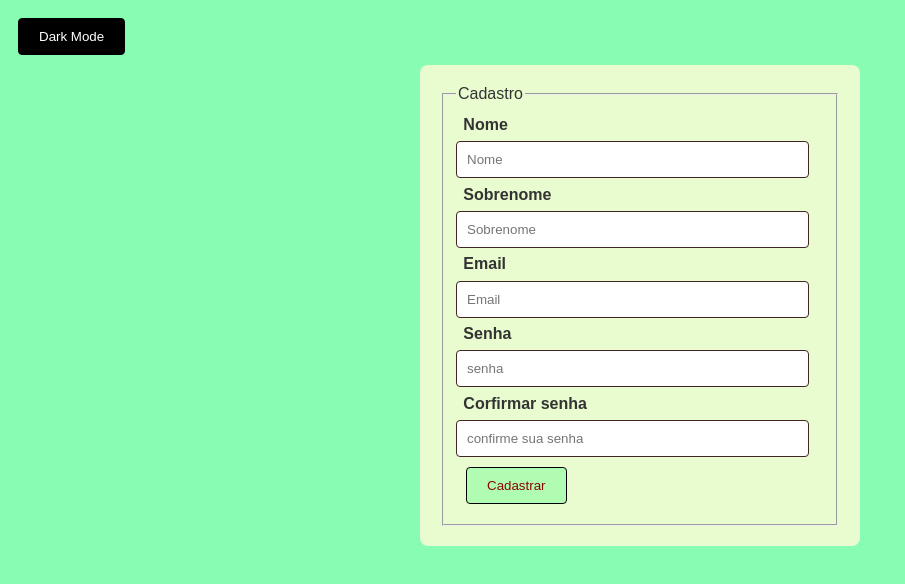
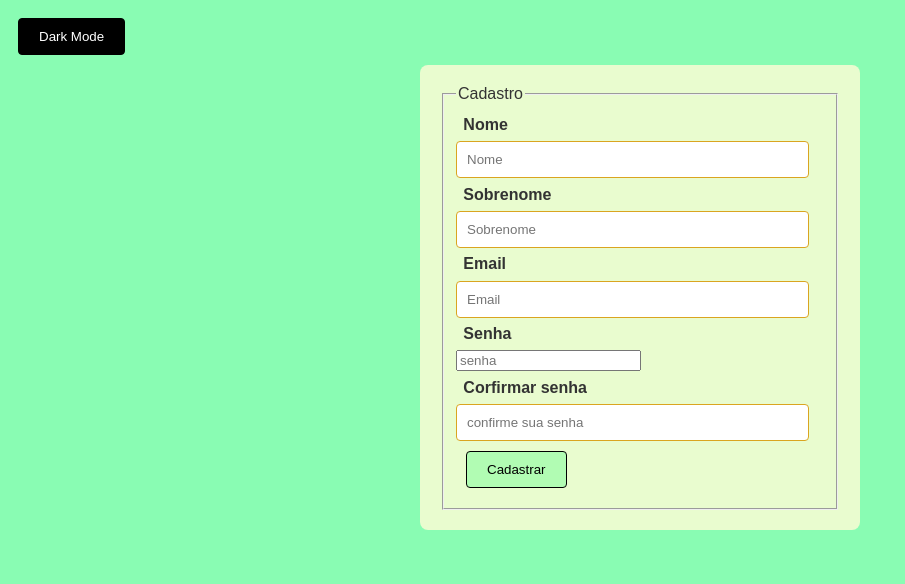
Before and after one commit to Edurb23/JARVIS-CP3, a plain HTML site: page index.html in a window 1280 px wide. Shown: the whole page, without its empty margins (0-905 px from the left). Drawn offline with Linux system fonts and the light colour scheme.

Commit message:
arrumando input

```diff
--- a/css/sytaless.css
+++ b/css/sytaless.css
@@ -31,11 +31,11 @@ body {
   input[type="text"],
   input[type="Sobrenome"],
   input[type="email"],
-  input[type="passaword"],
+
   input[type="Confirmar_passaword"] {
     width: 90%;
     padding: 10px;
-    border: 1px solid rgb(65, 36, 36);
+    border: 1px solid goldenrod;
     border-radius: 4px;
   }
 
@@ -43,7 +43,7 @@ body {
     padding: 10px 20px;
     background-color: #b1fcb3;
     border: solid 0.5px black;
-    color:rgb(136, 6, 6);
+    color:black;
     border-radius: 4px;
     cursor: pointer;
     margin: 10px;
```
